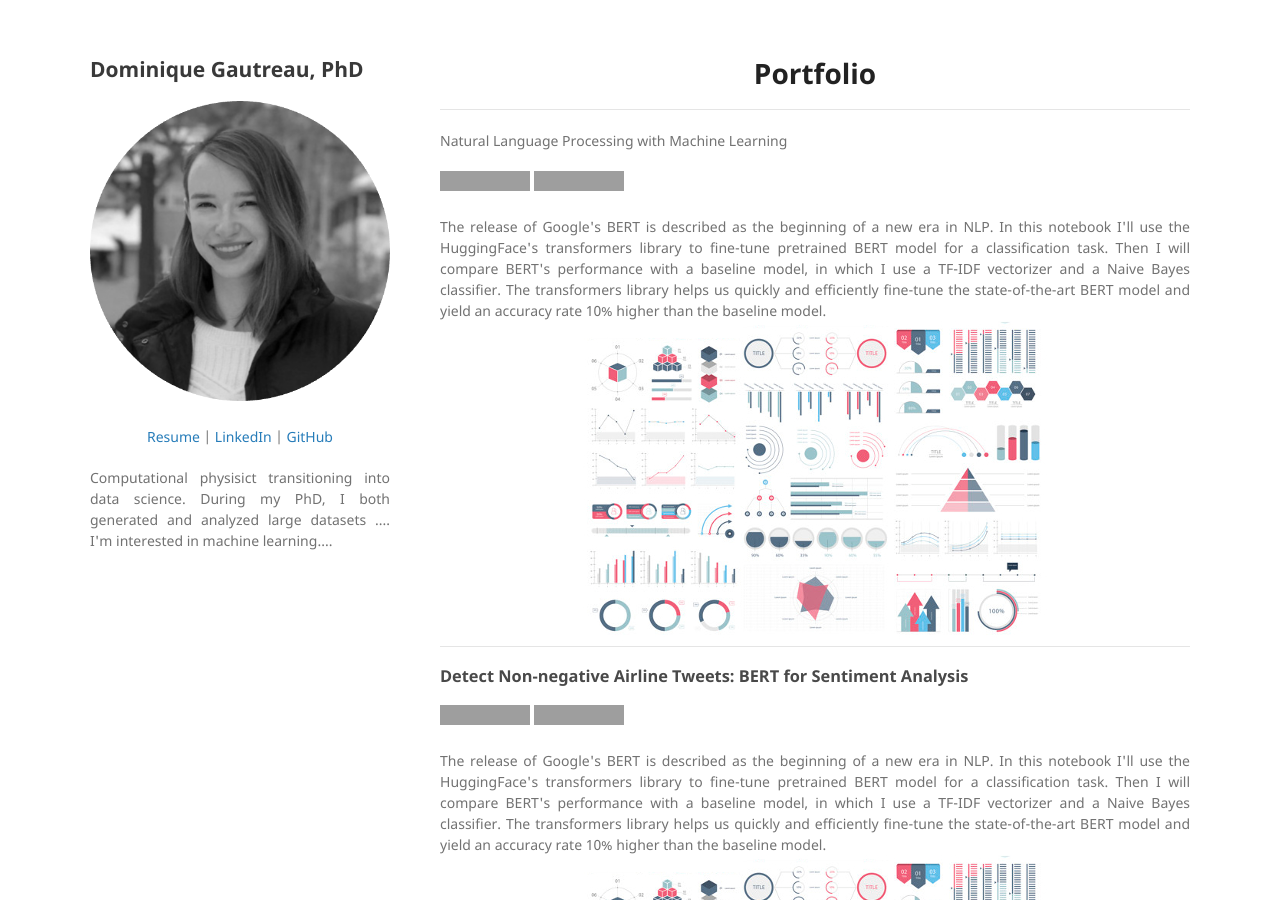
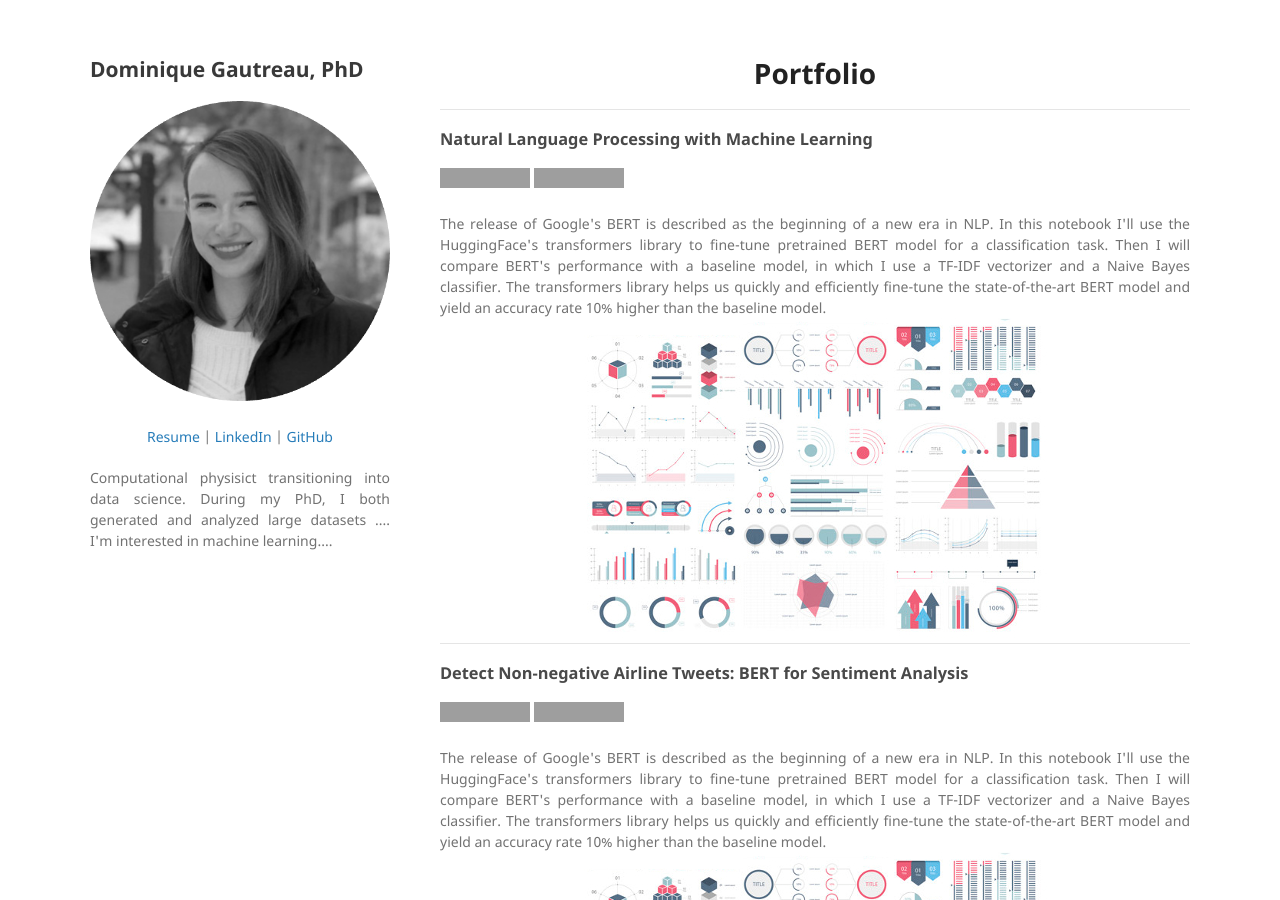
Before and after one commit to dgautreau/dgautreau.github.io, a Jekyll site: the page built from index.md, in a window 1280 px wide and 900 px high. Built offline with Jekyll 4.4.1, drawn with Linux system fonts in a browser that asks for light colours; our own code applies the rules of GitHub Pages for plain Markdown files; grey boxes are pictures that could not be loaded.

```diff
--- a/index.md
+++ b/index.md
@@ -2,7 +2,7 @@
 
 ---
 
-Natural Language Processing with Machine Learning
+### Natural Language Processing with Machine Learning
 
 [![Open Notebook](https://img.shields.io/badge/Jupyter-Open_Notebook-blue?logo=Jupyter)](projects/ames-house-price.html)
 [![View on GitHub](https://img.shields.io/badge/GitHub-View_on_GitHub-blue?logo=GitHub)](https://github.com/chriskhanhtran/kaggle-house-price/blob/master/ames-house-price.ipynb)
```
